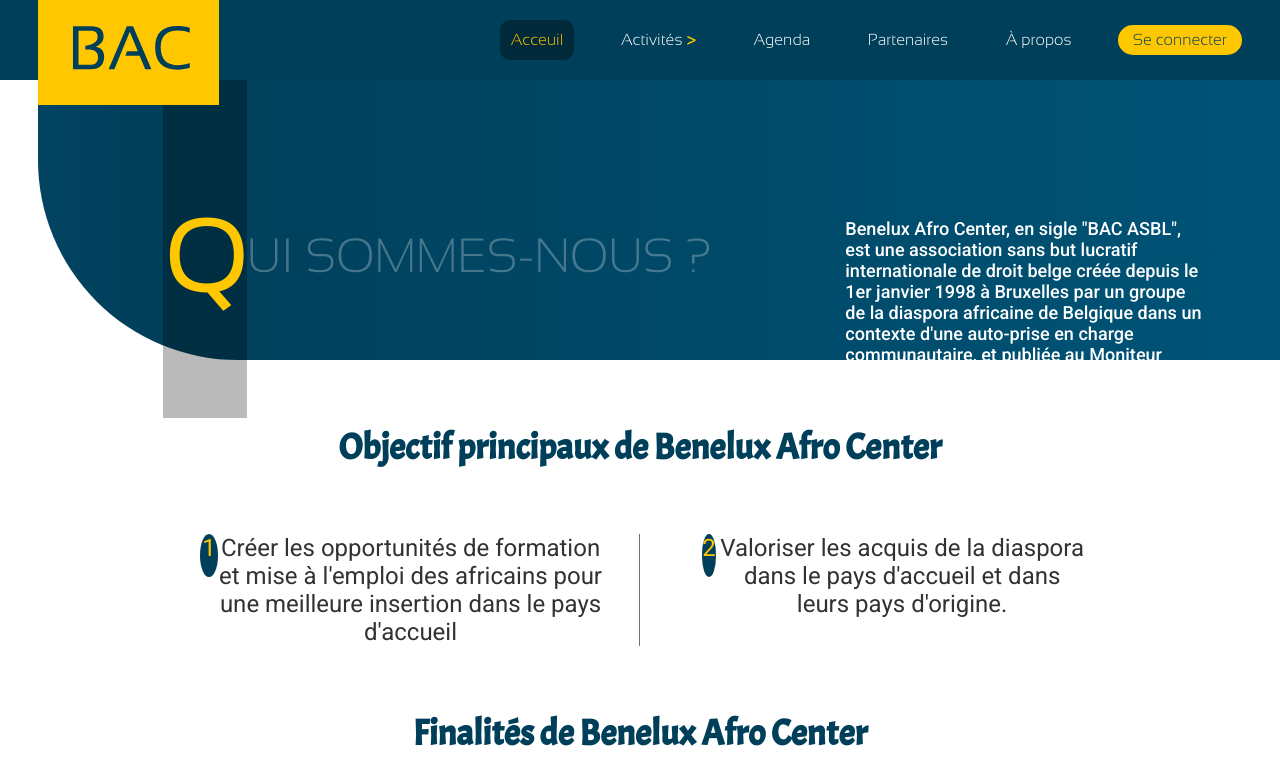
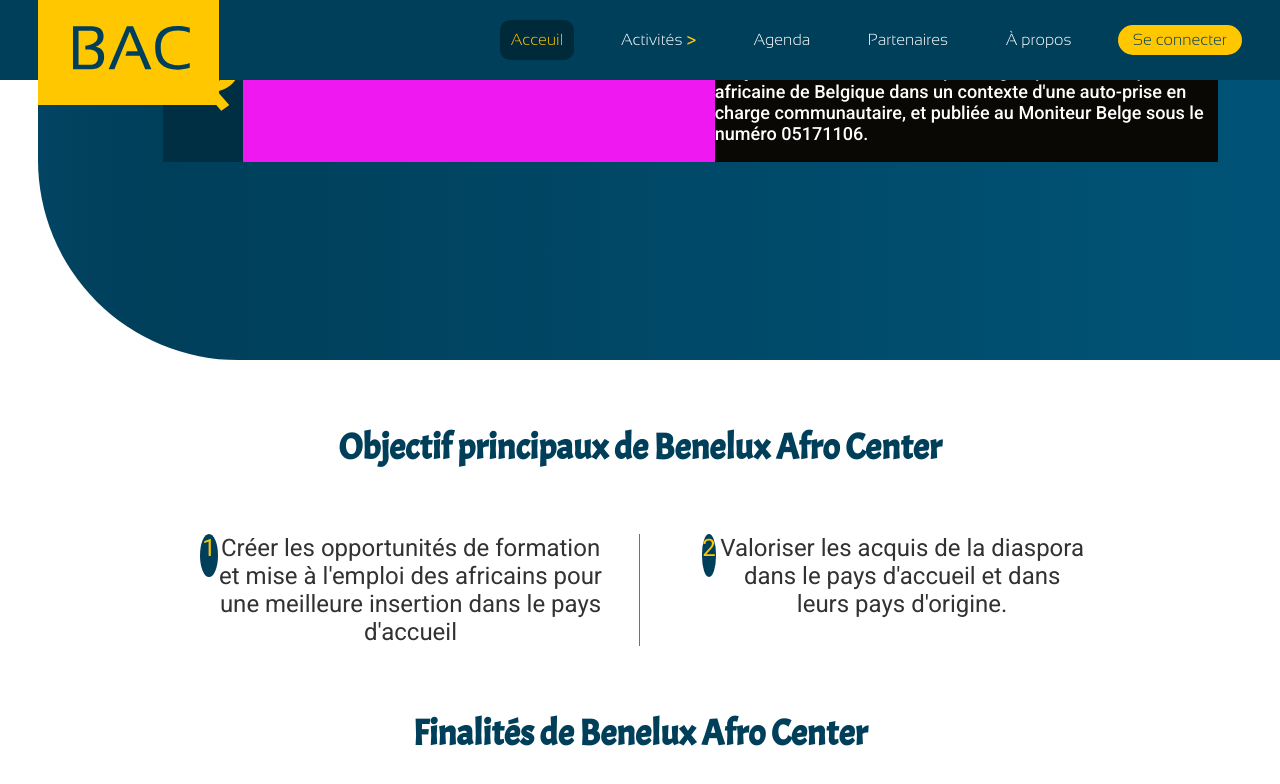
Before and after one commit to Romiale/benelux, a Next.js app: page /apropos in a window 1280 px wide. Shown: the top 784 px of the page. Built offline with nearby package versions, Linux system fonts and the light colour scheme.

Commit message:
perf: Add dependencies

```diff
--- a/pages/apropos.js
+++ b/pages/apropos.js
@@ -13,7 +13,6 @@
 							Benelux Afro Center, en sigle "BAC ASBL", est une association sans but lucratif internationale de droit belge créée depuis le 1er janvier 1998 à Bruxelles par un groupe de la diaspora africaine de Belgique dans un contexte d'une auto-prise en charge communautaire, et publiée au Moniteur Belge sous le numéro 05171106.
 						</p>
 					</div>
-					<div className={Styles.items3}></div>
 				</div>
 			</div>
 			<div className={Styles.container_objectif}>
--- a/styles/page_apropos/apropos.module.scss
+++ b/styles/page_apropos/apropos.module.scss
@@ -22,39 +22,35 @@
 			font-family     : sansation;
 			font-weight     : 700;
 			font-size       : 6.25rem;
-			text-align      : center;
+/* 			text-align      : center;
 			width           : 8.1%;
 			margin-left     : 0;
-			padding-top     : 25vh;
+			padding-top : 25vh;
+			*/
 		}
 
 		.items1 {
-			//background-color: rgb(240, 24, 240);
+			background-color: rgb(240, 24, 240);
 			color         : rgba(255, 255, 255, 0.27);
 			width         : 45%;
 			//border-right: grey 2px solid;
-			text-align    : left;
+			//text-align    : left;
 			font-size     : 3rem;
 			font-family   : sansation;
-			padding-top   : 28.5vh;
+			//padding-top   : 28.5vh;
 		}
 
 		.items2 {
 			@include paragraphe;
-			//background-color: rgb(10, 8, 5);
+			background-color: rgb(10, 8, 5);
 			width       : 48%;
-			text-align  : left;
+			//text-align  : left;
 			font-size   : 1.13rem;
 			font-weight : 500;
-			padding     : 14px;
+			/* padding     : 14px;
 			padding-left: 130px;
 			padding-top : 25vh;
-		}
-
-		.items3 {
-			//background-color: rgb(55, 241, 9);
-			width      : 0.1%;
-			padding-top: 44.9vh;
+			*/
 		}
 	}
 }
```
